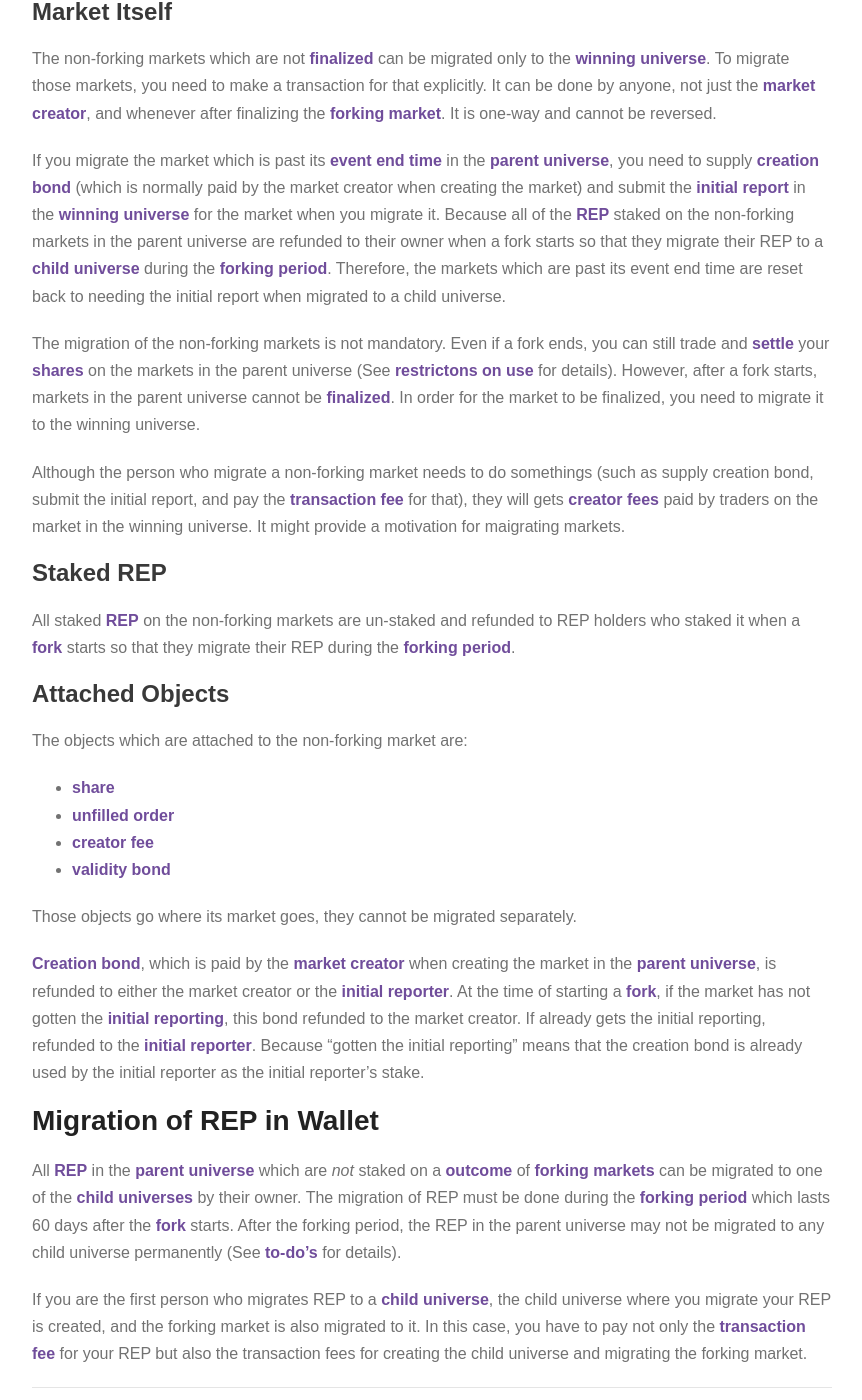
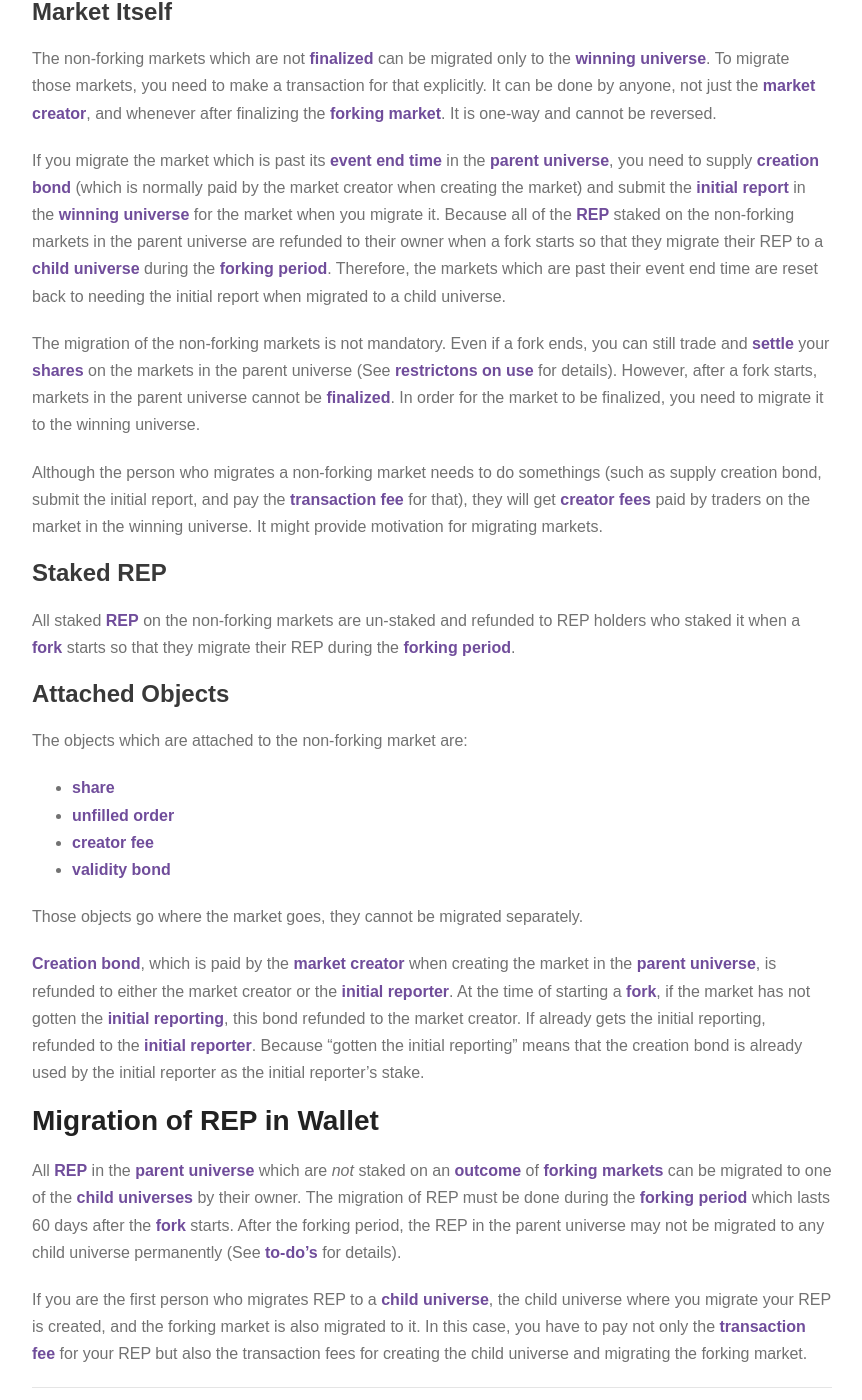
Before and after one commit to MicahZoltu/Augur.Guide-for-IPFS, a Jekyll site: the page built from collections/_version2-english/9-fork/4-migration-of-the-objects.md, in a window 1280 px wide and 1400 px high, scrolled down 3770 px. Shown: the whole window, without its empty margins (358-1220 px from the left). Built offline with Jekyll 4.4.1, drawn with Linux system fonts in a browser that asks for light colours; comment, search, counter and statistics services are not loaded.

Commit message:
Fix grammatical errors

```diff
--- a/collections/_version2-english/9-fork/4-migration-of-the-objects.md
+++ b/collections/_version2-english/9-fork/4-migration-of-the-objects.md
@@ -111,11 +111,11 @@
 ## Market Itself
 The non-forking markets which are not [finalized]({{glossary_finalized_market}}) can be migrated only to the [winning universe]({{glossary_winning_universe}}). To migrate those markets, you need to make a transaction for that explicitly. It can be done by anyone, not just the [market creator]({{glossary_market_creator}}), and whenever after finalizing the [forking market]({{glossary_forking_market}}). It is one-way and cannot be reversed.
 
-If you migrate the market which is past its [event end time]({glossary_end_time}) in the [parent universe]({{glossary_parent_universe}}), you need to supply [creation bond]({{glossary_creation_bond}}) (which is normally paid by the market creator when creating the market) and submit the [initial report]({{glossary_initial_report}}) in the [winning universe]({{glossary_winning_universe}}) for the market when you migrate it. Because all of the [REP]({{glossary_reputation_token}}) staked on the non-forking markets in the parent universe are refunded to their owner when a fork starts so that they migrate their REP to a [child universe]({{glossary_child_universe}}) during the [forking period]({{glossary_forking_period}}). Therefore, the markets which are past its event end time are reset back to needing the initial report when migrated to a child universe.
+If you migrate the market which is past its [event end time]({glossary_end_time}) in the [parent universe]({{glossary_parent_universe}}), you need to supply [creation bond]({{glossary_creation_bond}}) (which is normally paid by the market creator when creating the market) and submit the [initial report]({{glossary_initial_report}}) in the [winning universe]({{glossary_winning_universe}}) for the market when you migrate it. Because all of the [REP]({{glossary_reputation_token}}) staked on the non-forking markets in the parent universe are refunded to their owner when a fork starts so that they migrate their REP to a [child universe]({{glossary_child_universe}}) during the [forking period]({{glossary_forking_period}}). Therefore, the markets which are past their event end time are reset back to needing the initial report when migrated to a child universe.
 
 The migration of the non-forking markets is not mandatory. Even if a fork ends, you can still trade and [settle]({{glossary_settlement}}) your [shares]({{glossary_share}}) on the markets in the parent universe (See [restrictons on use]({{url_restrictions_on_use}}) for details). However, after a fork starts, markets in the parent universe cannot be [finalized]({{glossary_finalized_market}}). In order for the market to be finalized, you need to migrate it to the winning universe.
 
-Although the person who migrate a non-forking market needs to do somethings (such as supply creation bond, submit the initial report, and pay the [transaction fee]({{glossary_transaction_fee}}) for that), they will gets [creator fees]({{glossary_creator_fee}}) paid by traders on the market in the winning universe. It might provide a motivation for maigrating markets.
+Although the person who migrates a non-forking market needs to do somethings (such as supply creation bond, submit the initial report, and pay the [transaction fee]({{glossary_transaction_fee}}) for that), they will get [creator fees]({{glossary_creator_fee}}) paid by traders on the market in the winning universe. It might provide motivation for migrating markets.
 
 ## Staked REP
 All staked [REP]({{glossary_reputation_token}}) on the non-forking markets are un-staked and refunded to REP holders who staked it when a [fork]({{glossary_fork}}) starts so that they migrate their REP during the [forking period]({{glossary_forking_period}}).
@@ -127,12 +127,12 @@
  - [creator fee]({{glossary_creator_fee}})
  - [validity bond]({{glossary_validity_bond}})
 
-Those objects go where its market goes, they cannot be migrated separately.
+Those objects go where the market goes, they cannot be migrated separately.
 
 [Creation bond]({{glossary_creation_bond}}), which is paid by the [market creator]({{glossary_market_creator}}) when creating the market in the [parent universe]({{glossary_parent_universe}}), is refunded to either the market creator or the [initial reporter]({{glossary_initial_reporter}}). At the time of starting a [fork]({{glossary_fork}}), if the market has not gotten the [initial reporting]({{glossary_initial_report}}), this bond refunded to the market creator. If already gets the initial reporting, refunded to the [initial reporter]({{glossary_initial_report}}). Because "gotten the initial reporting" means that the creation bond is already used by the initial reporter as the initial reporter's stake.
 
 # Migration of REP in Wallet
-All [REP]({{glossary_reputation_token}}) in the [parent universe]({{glossary_parent_universe}}) which are *not* staked on a [outcome]({{glossary_outcome}}) of [forking markets]({{glossary_forking_market}}) can be migrated to one of the [child universes]({{glossary_child_universe}}) by their owner. The migration of REP must be done during the [forking period]({{glossary_forking_period}}) which lasts 60 days after the [fork]({{glossary_fork}}) starts. After the forking period, the REP in the parent universe may not be migrated to any child universe permanently (See [to-do's]({{url_to_dos}}) for details).
+All [REP]({{glossary_reputation_token}}) in the [parent universe]({{glossary_parent_universe}}) which are *not* staked on an [outcome]({{glossary_outcome}}) of [forking markets]({{glossary_forking_market}}) can be migrated to one of the [child universes]({{glossary_child_universe}}) by their owner. The migration of REP must be done during the [forking period]({{glossary_forking_period}}) which lasts 60 days after the [fork]({{glossary_fork}}) starts. After the forking period, the REP in the parent universe may not be migrated to any child universe permanently (See [to-do's]({{url_to_dos}}) for details).
 
 If you are the first person who migrates REP to a [child universe]({{glossary_child_universe}}), the child universe where you migrate your REP is created, and the forking market is also migrated to it. In this case, you have to pay not only the [transaction fee]({{glossary_transaction_fee}}) for your REP but also the transaction fees for creating the child universe and migrating the forking market.
 
```
